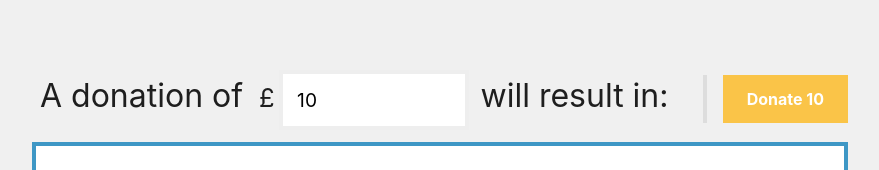
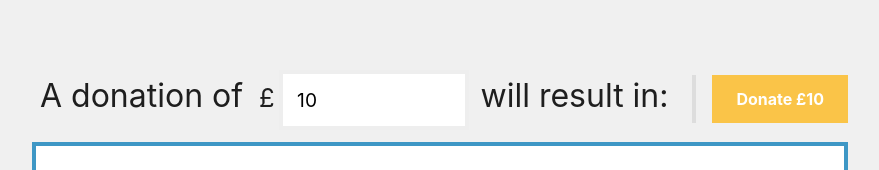
Before and after one commit to jmsv/amigos-calc, a React (Create React App) app: page / in a window 1280 px wide. Shown: the top 170 px of the page, without its empty margins (200-1079 px from the left). Built offline with nearby package versions, Linux system fonts and the light colour scheme; a web font is replaced by a local one.

Commit message:
pound sign

```diff
--- a/src/components/Calculator/Calculator.js
+++ b/src/components/Calculator/Calculator.js
@@ -58,7 +58,7 @@ export const Calculator = () => {
 
         <div className="cta">
           <a href={`https://www.amigos.org.uk/donate/fundraise/${donation}/credit-card`}>
-            <Button secondary>Donate {donation}</Button>
+            <Button secondary>Donate £{donation}</Button>
           </a>
         </div>
       </div>
```
